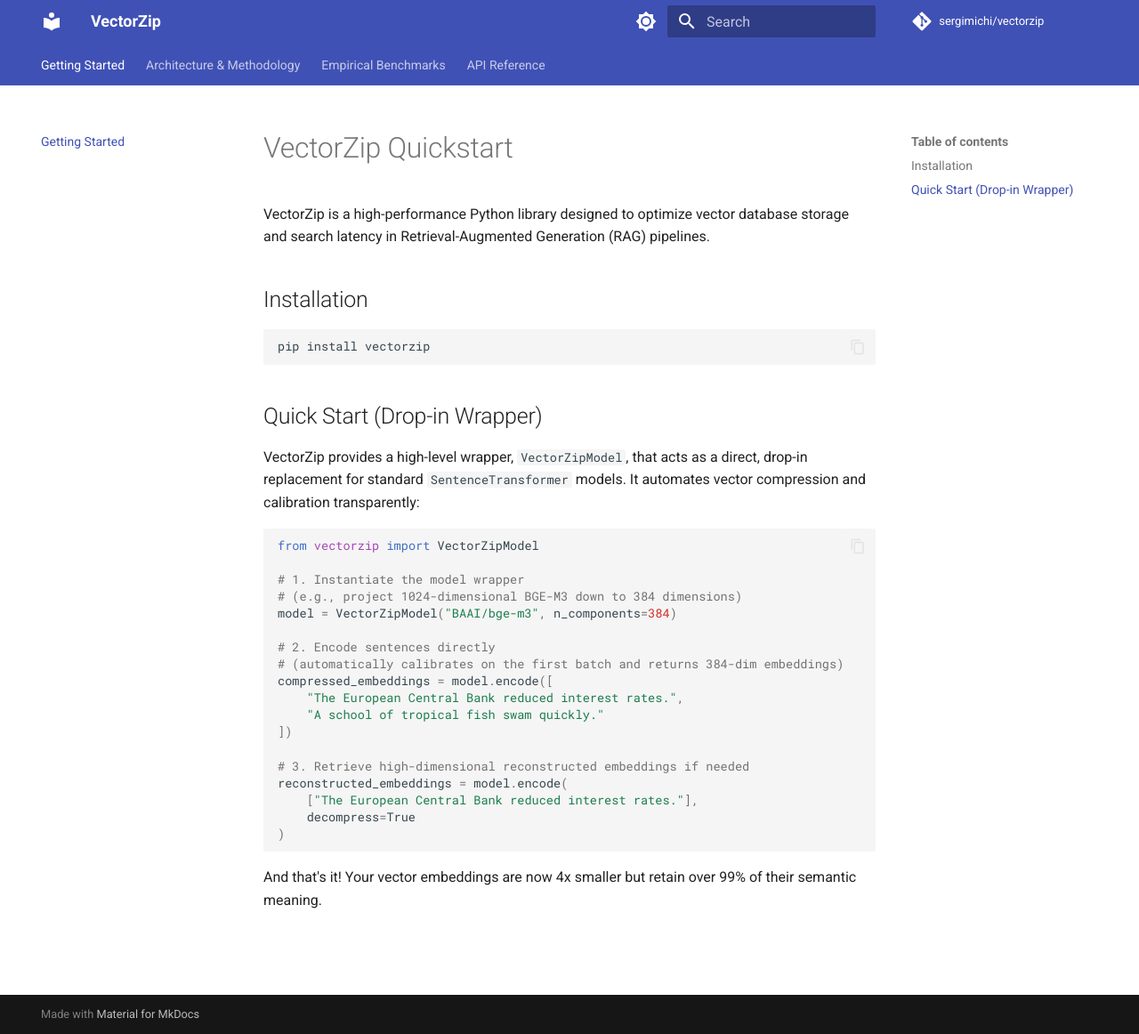
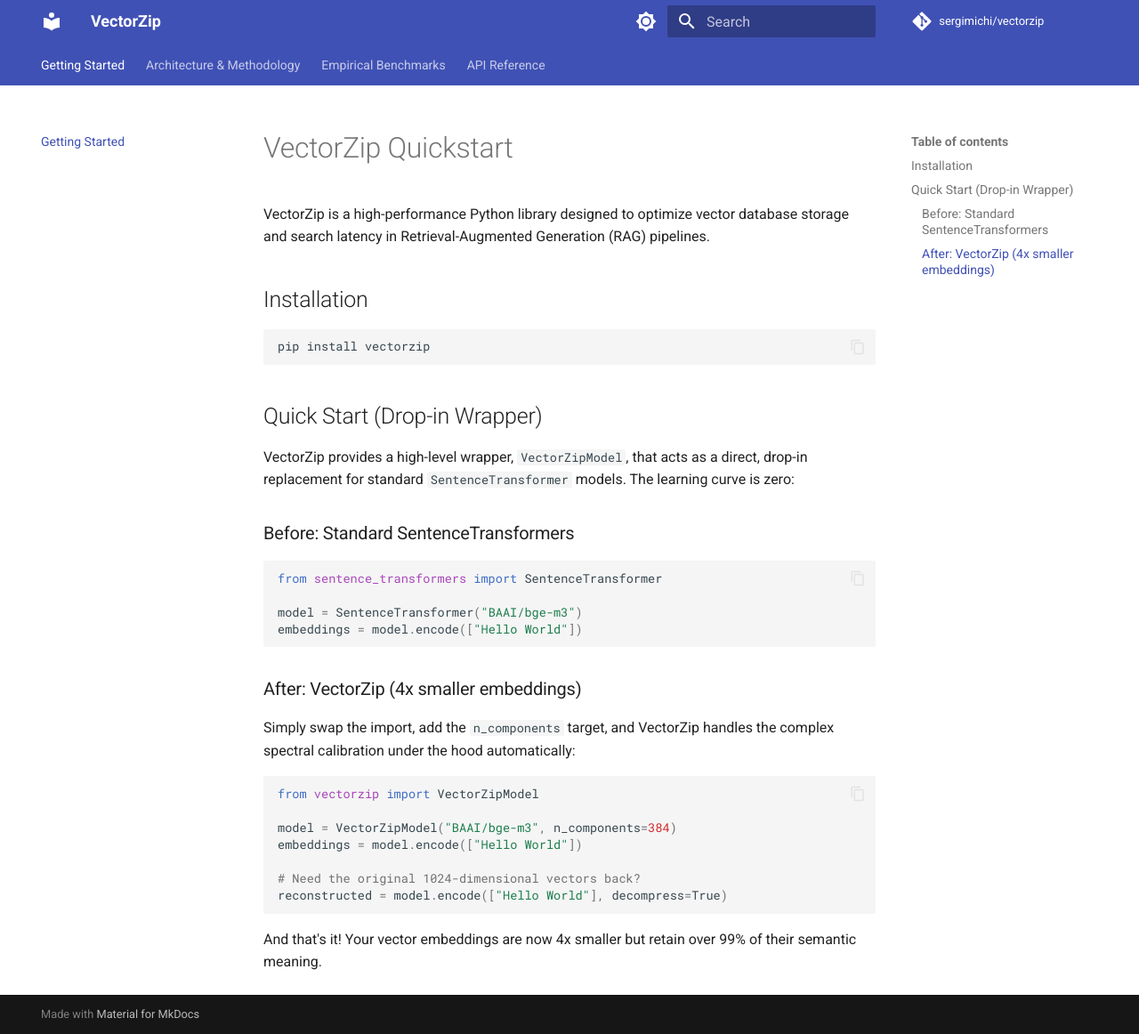
Before and after one commit to sergimichi/vectorzip, an MkDocs documentation site: the page built from docs/index.md, in a window 1280 px wide and 1162 px high. Shown: the whole window at 89% size. Built offline with MkDocs 1.6.1 and Material for MkDocs 9.7.7, drawn with Linux system fonts in a browser that asks for light colours; comment, search, counter and statistics services are not loaded.

Commit message:
docs: emphasize drop-in replacement with before and after comparison

````diff
--- a/docs/index.md
+++ b/docs/index.md
@@ -10,27 +10,27 @@
 
 ## Quick Start (Drop-in Wrapper)
 
-VectorZip provides a high-level wrapper, `VectorZipModel`, that acts as a direct, drop-in replacement for standard `SentenceTransformer` models. It automates vector compression and calibration transparently:
+VectorZip provides a high-level wrapper, `VectorZipModel`, that acts as a direct, drop-in replacement for standard `SentenceTransformer` models. The learning curve is zero:
+
+### Before: Standard SentenceTransformers
+```python
+from sentence_transformers import SentenceTransformer
+
+model = SentenceTransformer("BAAI/bge-m3")
+embeddings = model.encode(["Hello World"])
+```
+
+### After: VectorZip (4x smaller embeddings)
+Simply swap the import, add the `n_components` target, and VectorZip handles the complex spectral calibration under the hood automatically:
 
 ```python
 from vectorzip import VectorZipModel
 
-# 1. Instantiate the model wrapper
-# (e.g., project 1024-dimensional BGE-M3 down to 384 dimensions)
 model = VectorZipModel("BAAI/bge-m3", n_components=384)
+embeddings = model.encode(["Hello World"])
 
-# 2. Encode sentences directly
-# (automatically calibrates on the first batch and returns 384-dim embeddings)
-compressed_embeddings = model.encode([
-    "The European Central Bank reduced interest rates.",
-    "A school of tropical fish swam quickly."
-])
-
-# 3. Retrieve high-dimensional reconstructed embeddings if needed
-reconstructed_embeddings = model.encode(
-    ["The European Central Bank reduced interest rates."],
-    decompress=True
-)
+# Need the original 1024-dimensional vectors back?
+reconstructed = model.encode(["Hello World"], decompress=True)
 ```
 
 And that's it! Your vector embeddings are now 4x smaller but retain over 99% of their semantic meaning.
````
Also changed, not shown: README.md (+15 -13 lines).
